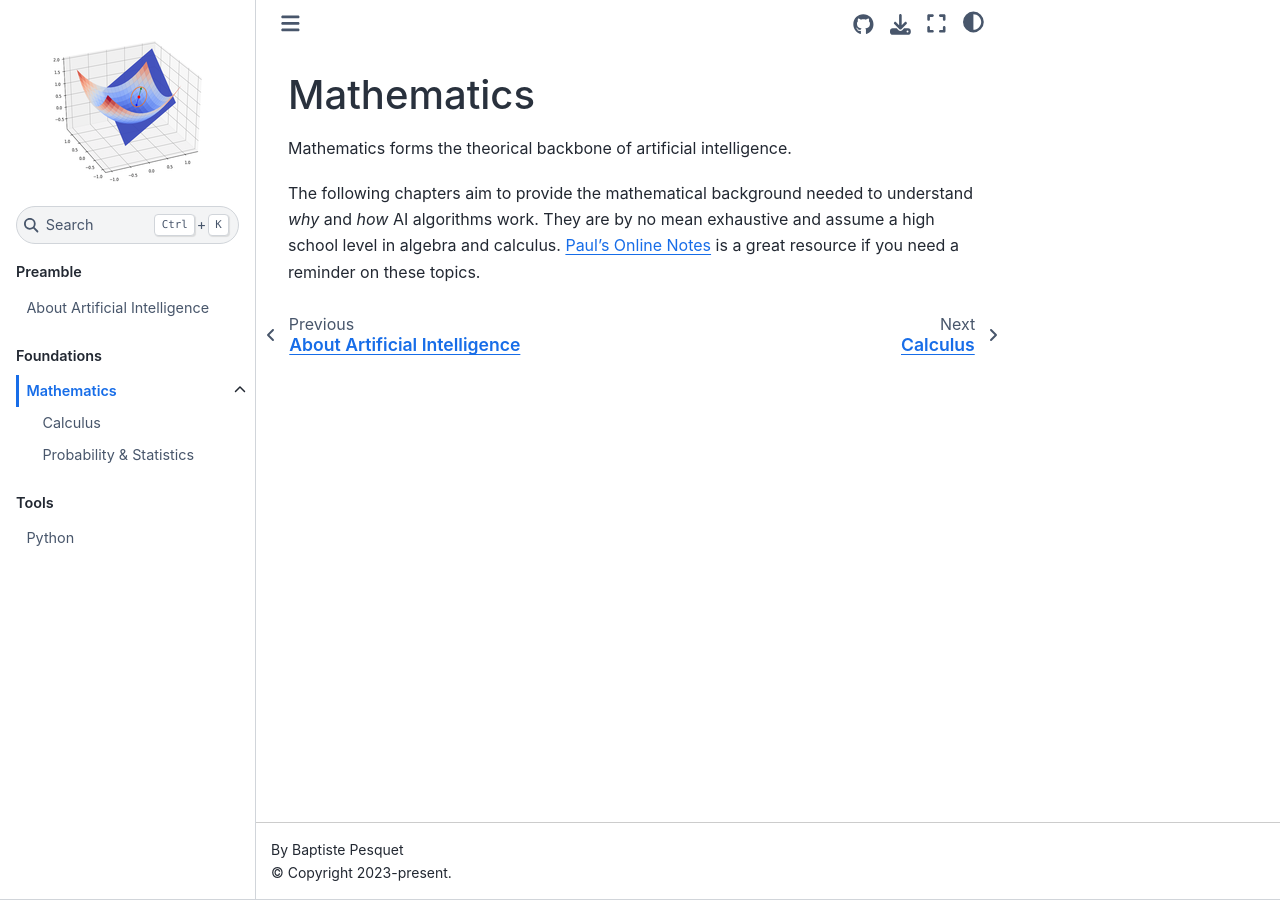
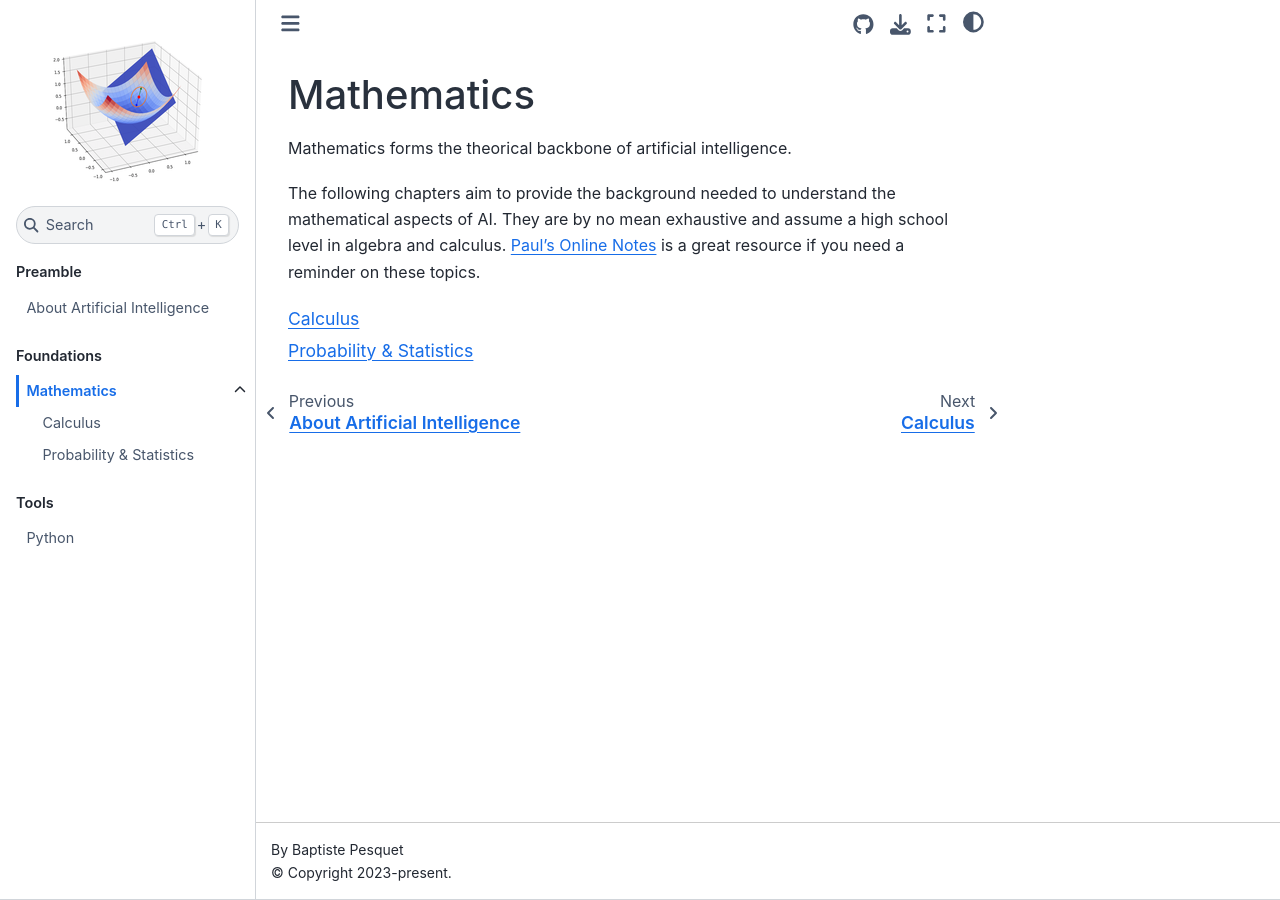
Before and after one commit to bpesquet/ainotes, a Jupyter Book: the page built from docs/foundations/math.md, in a window 1280 px wide. Built offline with Jupyter Book 1.0.4 settings and Sphinx 7.4.7 and the Sphinx Book theme 1.1.4, drawn with Linux system fonts in a browser that asks for light colours.

Commit message:
Reformulation

````diff
--- a/docs/foundations/math.md
+++ b/docs/foundations/math.md
@@ -2,4 +2,7 @@
 
 Mathematics forms the theorical backbone of artificial intelligence.
 
-The following chapters aim to provide the mathematical background needed to understand *why* and *how* AI algorithms work. They are by no mean exhaustive and assume a high school level in algebra and calculus. [Paul's Online Notes](https://tutorial.math.lamar.edu/) is a great resource if you need a reminder on these topics.
+The following chapters aim to provide the background needed to understand the mathematical aspects of AI. They are by no mean exhaustive and assume a high school level in algebra and calculus. [Paul's Online Notes](https://tutorial.math.lamar.edu/) is a great resource if you need a reminder on these topics.
+
+```{tableofcontents}
+```
````
